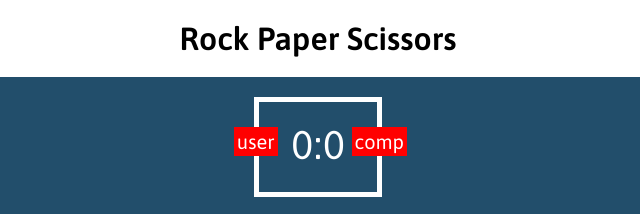
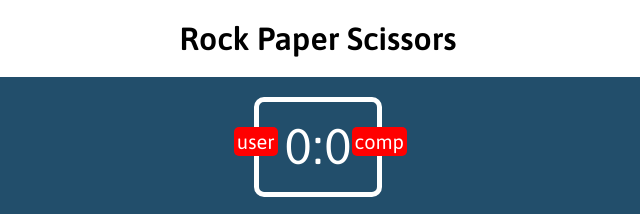
Before and after one commit to chinhvu97/miniJS, a plain HTML site: page rock-scissor-paper/index.html in a window 1280 px wide. Shown: the top 214 px of the page, 322-962 px from the left. Drawn offline with Linux system fonts and the light colour scheme.

Commit message:
styling scoreboard

```diff
--- a/rock-scissor-paper/style.css
+++ b/rock-scissor-paper/style.css
@@ -20,15 +20,21 @@ body {
     position: relative;
 
     margin: 20px auto;
-    padding: 20px 10px;
+    padding: 15px 10px;
 
     width: 10%;
     height: 100px;
     display: block;
     text-align: center;
     color: white;
-    font-size: 40px;
+    font-size: 50px;
     border: 5px solid white;
+    border-radius: 10px;
+}
+
+.badge {
+    border-radius: 5px;
+    text-align: center;
 }
 
 #user-label {
```
